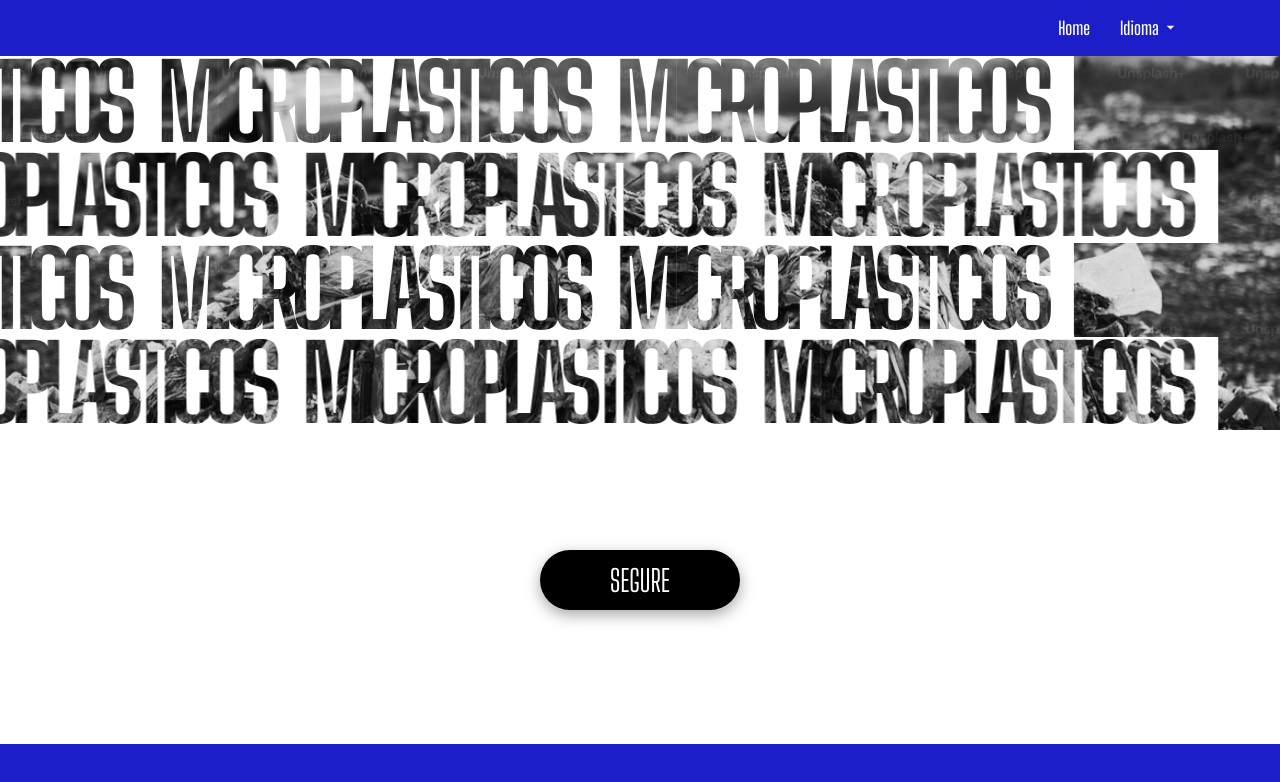
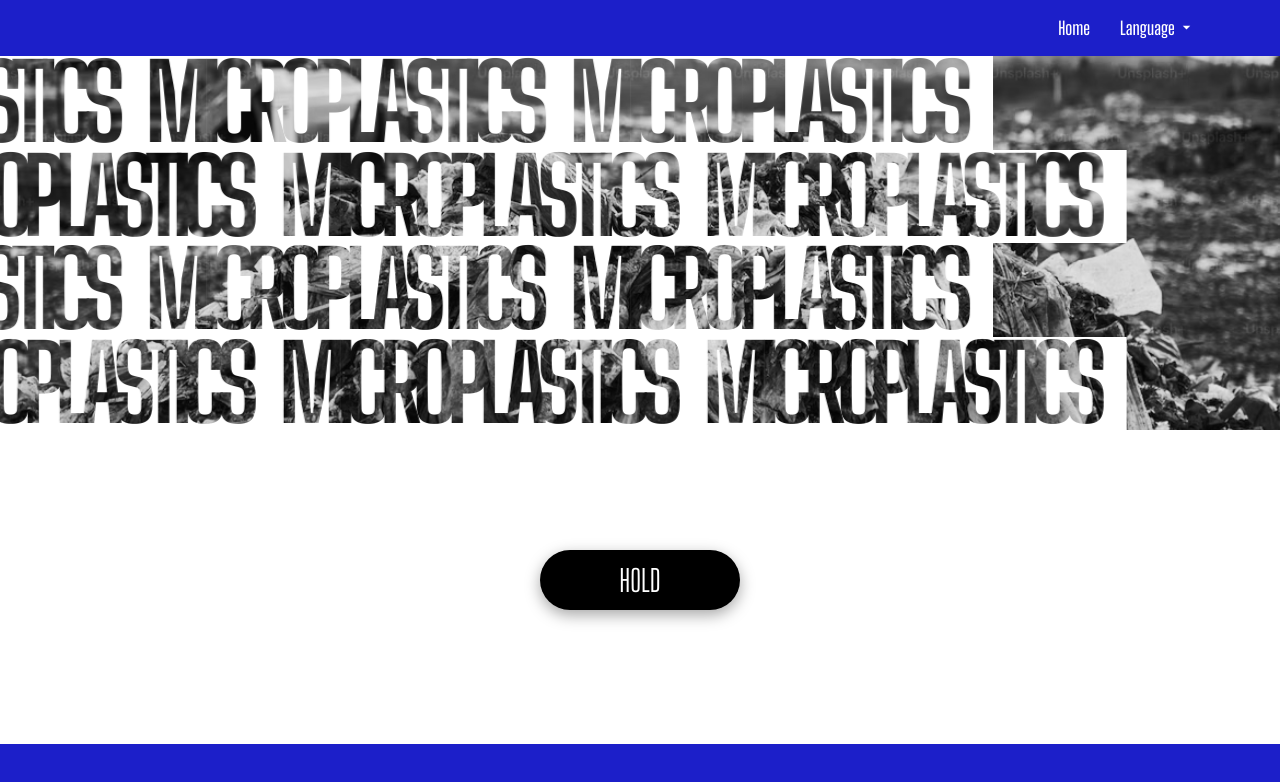
Before and after one commit to fractalxg/portfolio-microplasticos, a React (Vite) app: page / in a window 1280 px wide. Shown: the top 782 px of the page. Built offline with nearby package versions, Linux system fonts and the light colour scheme.

Commit message:
feat: translations

```diff
--- a/components/Body.jsx
+++ b/components/Body.jsx
@@ -8,16 +8,12 @@ import {
   useMotionValue,
   useVelocity,
   useAnimationFrame,
-  stagger,
-  animate
 } from "framer-motion";
 import { wrap } from "@motionone/utils";
-import img5 from "../imgs/img 5.svg";
-import img4 from "../imgs/img 4.svg";
-import img3 from "../imgs/img 3.svg";
-import img2 from "../imgs/img 2.svg";
-import img1 from "../imgs/img 1.svg";
+
 import Content from "./Content";
+
+import { useTranslation } from "react-i18next";
 
 function ParallaxText({ children, baseVelocity = 100, speedMultiplier }) {
   const baseX = useMotionValue(0);
@@ -76,6 +72,7 @@ const hide = {
 };
 
 export default function App() {
+  const [t, i18n] = useTranslation("global")
 
   const [speedMultiplier, setSpeedMultiplier] = useState(1); // Estado e função para controlar a velocidade ao segurar a div scroll
 
@@ -150,16 +147,16 @@ export default function App() {
         <section className="overlay">
           {/* Passando speedMultiplier como prop para ParallaxText */}
           <ParallaxText baseVelocity={-3} speedMultiplier={speedMultiplier}>
-            <h1>MICROPLÁSTICOS</h1>
+            <h1>{t("body.parallaxText")}</h1>
           </ParallaxText>
           <ParallaxText baseVelocity={3} speedMultiplier={speedMultiplier}>
-            <h1>MICROPLÁSTICOS</h1>
+            <h1>{t("body.parallaxText")}</h1>
           </ParallaxText>
           <ParallaxText baseVelocity={-3} speedMultiplier={speedMultiplier}>
-            <h1>MICROPLÁSTICOS</h1>
+            <h1>{t("body.parallaxText")}</h1>
           </ParallaxText>
           <ParallaxText baseVelocity={3} speedMultiplier={speedMultiplier}>
-            <h1>MICROPLÁSTICOS</h1>
+            <h1>{t("body.parallaxText")}</h1>
           </ParallaxText>
         </section>
       </motion.div>
@@ -176,7 +173,7 @@ export default function App() {
           onTouchEnd={() => resetSpeed()}
 
        >
-          SEGURE
+        {t("body.button")}
         </motion.div>
 
 
--- a/components/Content.jsx
+++ b/components/Content.jsx
@@ -1,16 +1,19 @@
+import { useTranslation } from "react-i18next";
 import "./Content.css"
 
 const Content = () => {
+	const [t, i18n] = useTranslation("global")
+
 	return (
 		<div className="txt">
-    <h1>Microplásticos</h1>
-    <p>Os microplásticos são pequenos fragmentos de plástico comumente encontrados no ambiente, resultantes da degradação de itens plásticos maiores ou produzidos intencionalmente em tamanhos reduzidos para uso em produtos como esfoliantes faciais, produtos de higiene pessoal, tintas, entre outros. Eles são classificados em duas categorias principais: os microplásticos primários, que são fabricados com um tamanho diminuto, e os microplásticos secundários, que resultam da quebra de plásticos maiores devido à exposição a elementos como luz solar, água e abrasão mecânica.</p>
-    <p><br></br>Estudos sobre microplásticos têm se concentrado em várias áreas, incluindo sua presença e impacto nos ecossistemas aquáticos, terrestres e na saúde humana. Algumas descobertas notáveis incluem:</p>
-    <p><br></br><b>Presença Generalizada:</b> Microplásticos foram detectados em diferentes ambientes, desde oceanos até cadeias alimentares terrestres. Eles foram encontrados em água potável, alimentos marinhos, solos e até mesmo no ar.</p>
-    <p><br></br><b>Impacto nos Ecossistemas Aquáticos:</b> Organismos marinhos, como peixes, moluscos e plâncton, podem ingerir microplásticos acidentalmente, levando a efeitos negativos em seu crescimento, reprodução e sobrevivência. Além disso, os microplásticos podem transportar produtos químicos tóxicos, resultando em um impacto adicional nos ecossistemas aquáticos.</p>
-    <p><br></br><b>Impacto na Saúde Humana:</b> Embora ainda esteja sendo estudado, há preocupações crescentes sobre o potencial impacto dos microplásticos na saúde humana. Partículas microscópicas podem ser inaladas ou ingeridas por humanos através da água, alimentos ou mesmo do ar, levantando questões sobre os possíveis efeitos na saúde, como inflamação, estresse oxidativo e possíveis efeitos carcinogênicos.</p>
-    <p><br></br><b>Soluções e Mitigações:</b> Várias abordagens estão sendo consideradas para lidar com o problema dos microplásticos, incluindo a proibição de microesferas plásticas em produtos de cuidados pessoais, tecnologias para filtragem de microplásticos em estações de tratamento de água, melhor gerenciamento de resíduos e esforços para reduzir o uso de plásticos descartáveis.</p>
-    <p><br></br>Estudos adicionais estão em andamento para entender melhor a extensão do impacto dos microplásticos, os mecanismos de transporte, acumulação e interações desses materiais nos diferentes ambientes, bem como para desenvolver soluções mais eficazes e abrangentes para mitigar esse problema ambiental crescente.</p>
+		<h1>{t("content.title")}</h1>
+		<p>{t("content.paragraphOne")}</p>
+		<p><br></br>{t("content.paragraphTwo")}</p>
+		<p><br></br>{t("content.paragraphThree")}</p>
+		<p><br></br>{t("content.paragraphFour")}</p>
+		<p><br></br>{t("content.paragraphFive")}</p>
+		<p><br></br>{t("content.paragraphSix")}</p>
+		<p><br></br>{t("content.paragraphSeven")}</p>
 		</div>
 
 		)
--- a/components/Header.jsx
+++ b/components/Header.jsx
@@ -1,10 +1,17 @@
 import "./Header.css"
 import { IoMdArrowDropdown } from "react-icons/io";
 import {useRef, useState, useEffect} from "react";
+import { useTranslation } from "react-i18next";
 
 const Header = () => {
+  const [t, i18n] = useTranslation("global")
   const languageRef = useRef(null)
-  const [visible, setVisible] = useState(false)
+  const [visible, setVisible] = useState(null)
+
+  const handleChangeLanguage = (lang) => {
+    i18n.changeLanguage(lang)
+    showHide()
+  }
 
   const showHide = () => {
 
@@ -20,18 +27,19 @@ const Header = () => {
 
   }
 
-  const handleClickOutside = (event) => {
-    if (languageRef.current && !languageRef.current.contains(event.target)) {
+  const handleClickOutside = () => {
+    if (visible) {
       setVisible(false);
+      showHide()
     }
   };
 
-  useEffect(() => {
-    document.addEventListener("mousedown", handleClickOutside);
-    return () => {
-      document.removeEventListener("mousedown", handleClickOutside);
-    };
-  }, []);
+  // useEffect(() => {
+  //   document.addEventListener("mousedown", handleClickOutside);
+  //   return () => {
+  //     document.removeEventListener("mousedown", handleClickOutside);
+  //   };
+  // }, [visible]);
 
   return (
     <div className="header">
@@ -40,10 +48,10 @@ const Header = () => {
           Home
         </a>
         <div ref={languageRef} className="idioma">
-        <div onClick={() => showHide()} className="selected-language">Idioma <IoMdArrowDropdown className="arrow-down"/></div>
+        <div onClick={() => showHide()} className="selected-language">{t("header.language")} <IoMdArrowDropdown className="arrow-down"/></div>
           <ul className="dropdown">
-            <li><a>Português (PT-BR)</a></li>
-            <li><a>Inglês (EN-US)</a></li>
+            <li onClick={() => handleChangeLanguage("pt-br")}><a>{t("header.portugueseLanguage")}</a></li>
+            <li onClick={() => handleChangeLanguage("en-us")}><a>{t("header.englishLanguage")}</a></li>
           </ul>
         </div>
       </nav>
--- a/package.json
+++ b/package.json
@@ -12,8 +12,10 @@
   "dependencies": {
     "@motionone/utils": "^10.16.3",
     "framer-motion": "^10.16.16",
+    "i18next": "^23.7.11",
     "react": "^18.2.0",
     "react-dom": "^18.2.0",
+    "react-i18next": "^14.0.0",
     "react-icons": "^4.12.0"
   },
   "devDependencies": {
--- a/src/main.jsx
+++ b/src/main.jsx
@@ -2,8 +2,29 @@ import React from 'react'
 import ReactDOM from 'react-dom/client'
 import App from './App.jsx'
 
+import global_pt from "./translations/pt-br/global.json"
+import global_en from "./translations/en-us/global.json"
+import i18next from "i18next"
+import { I18nextProvider } from 'react-i18next'
+
+i18next.init({
+  interpolation: {escapeValue: false},
+  lng: "en",
+  resources: {
+    en: {
+      global: global_en,
+    },
+    pt: {
+      global: global_pt,
+    },
+  },
+})
+
 ReactDOM.createRoot(document.getElementById('root')).render(
   <React.StrictMode>
-    <App />
+    <I18nextProvider i18n={i18next}>
+      <App />
+    </I18nextProvider>
+
   </React.StrictMode>,
 )
--- /dev/null
+++ b/src/translations/en-us/global.json
@@ -0,0 +1,24 @@
+{
+    "index": {
+        "title": "Microplastics"
+    },
+    "header": {
+        "language": "Language",
+        "portugueseLanguage": "Portuguese (PT-BR)",
+        "englishLanguage": "English (EN-US)"
+    },
+    "body": {
+        "parallaxText": "MICROPLASTICS",
+        "button": "HOLD"
+    },
+    "content": {
+        "title": "Microplastics",
+        "paragraphOne": "Microplastics are small fragments of plastic commonly found in the environment, resulting from the degradation of larger plastic items or intentionally produced in reduced sizes for use in products such as facial scrubs, personal hygiene products, paints, among others. They are classified into two main categories: primary microplastics, which are manufactured at a tiny size, and secondary microplastics, which result from the breakdown of larger plastics due to exposure to elements such as sunlight, water and mechanical abrasion.",
+        "paragraphTwo": "Studies on microplastics have focused on several areas, including their presence and impact on aquatic and terrestrial ecosystems and human health. Some notable discoveries include:",
+        "paragraphThree": "Widespread Presence: Microplastics have been detected in different environments, from oceans to terrestrial food chains. They have been found in drinking water, marine foods, soils and even the air.",
+        "paragraphFour": "Impact on Aquatic Ecosystems: Marine organisms such as fish, shellfish and plankton can accidentally ingest microplastics, leading to negative effects on their growth, reproduction and survival. Additionally, microplastics can carry toxic chemicals, resulting in an additional impact on aquatic ecosystems.",
+        "paragraphFive": "Impact on Human Health: Although still being studied, there are growing concerns about the potential impact of microplastics on human health. Microscopic particles can be inhaled or ingested by humans through water, food or even air, raising questions about possible health effects such as inflammation, oxidative stress and possible carcinogenic effects.",
+        "paragraphSix": "Solutions and Mitigations: Several approaches are being considered to address the microplastics problem, including a ban on plastic microbeads in personal care products, technologies for filtering microplastics in water treatment plants, better waste management, and efforts to reduce use of disposable plastics.",
+        "paragraphSeven": "Additional studies are underway to better understand the extent of the impact of microplastics, the mechanisms of transport, accumulation and interactions of these materials in different environments, as well as to develop more effective and comprehensive solutions to mitigate this growing environmental problem."
+    }
+}
--- /dev/null
+++ b/src/translations/pt-br/global.json
@@ -0,0 +1,24 @@
+{
+    "index": {
+        "title": "Microplásticos"
+    },
+    "header": {
+        "language": "Idioma",
+        "portugueseLanguage": "Português (PT-BR)",
+        "englishLanguage": "Inglês (EN-US)"
+    },
+    "body": {
+        "parallaxText": "MICROPLÁSTICOS",
+        "button": "SEGURE"
+    },
+    "content": {
+        "title": "Microplásticos",
+        "paragraphOne": "Os microplásticos são pequenos fragmentos de plástico comumente encontrados no ambiente, resultantes da degradação de itens plásticos maiores ou produzidos intencionalmente em tamanhos reduzidos para uso em produtos como esfoliantes faciais, produtos de higiene pessoal, tintas, entre outros. Eles são classificados em duas categorias principais: os microplásticos primários, que são fabricados com um tamanho diminuto, e os microplásticos secundários, que resultam da quebra de plásticos maiores devido à exposição a elementos como luz solar, água e abrasão mecânica.",
+        "paragraphTwo": "Estudos sobre microplásticos têm se concentrado em várias áreas, incluindo sua presença e impacto nos ecossistemas aquáticos, terrestres e na saúde humana. Algumas descobertas notáveis incluem:",
+        "paragraphThree": "Presença Generalizada: Microplásticos foram detectados em diferentes ambientes, desde oceanos até cadeias alimentares terrestres. Eles foram encontrados em água potável, alimentos marinhos, solos e até mesmo no ar.",
+        "paragraphFour": "Impacto nos Ecossistemas Aquáticos: Organismos marinhos, como peixes, moluscos e plâncton, podem ingerir microplásticos acidentalmente, levando a efeitos negativos em seu crescimento, reprodução e sobrevivência. Além disso, os microplásticos podem transportar produtos químicos tóxicos, resultando em um impacto adicional nos ecossistemas aquáticos.",
+        "paragraphFive": "Impacto na Saúde Humana: Embora ainda esteja sendo estudado, há preocupações crescentes sobre o potencial impacto dos microplásticos na saúde humana. Partículas microscópicas podem ser inaladas ou ingeridas por humanos através da água, alimentos ou mesmo do ar, levantando questões sobre os possíveis efeitos na saúde, como inflamação, estresse oxidativo e possíveis efeitos carcinogênicos.",
+        "paragraphSix": "Soluções e Mitigações: Várias abordagens estão sendo consideradas para lidar com o problema dos microplásticos, incluindo a proibição de microesferas plásticas em produtos de cuidados pessoais, tecnologias para filtragem de microplásticos em estações de tratamento de água, melhor gerenciamento de resíduos e esforços para reduzir o uso de plásticos descartáveis.",
+        "paragraphSeven": "Estudos adicionais estão em andamento para entender melhor a extensão do impacto dos microplásticos, os mecanismos de transporte, acumulação e interações desses materiais nos diferentes ambientes, bem como para desenvolver soluções mais eficazes e abrangentes para mitigar esse problema ambiental crescente."
+    }
+}
```
Also changed, not shown: 1 other file (tests, documents, lock files or other folders). Lines whose indentation alone changed are shown as unchanged.
